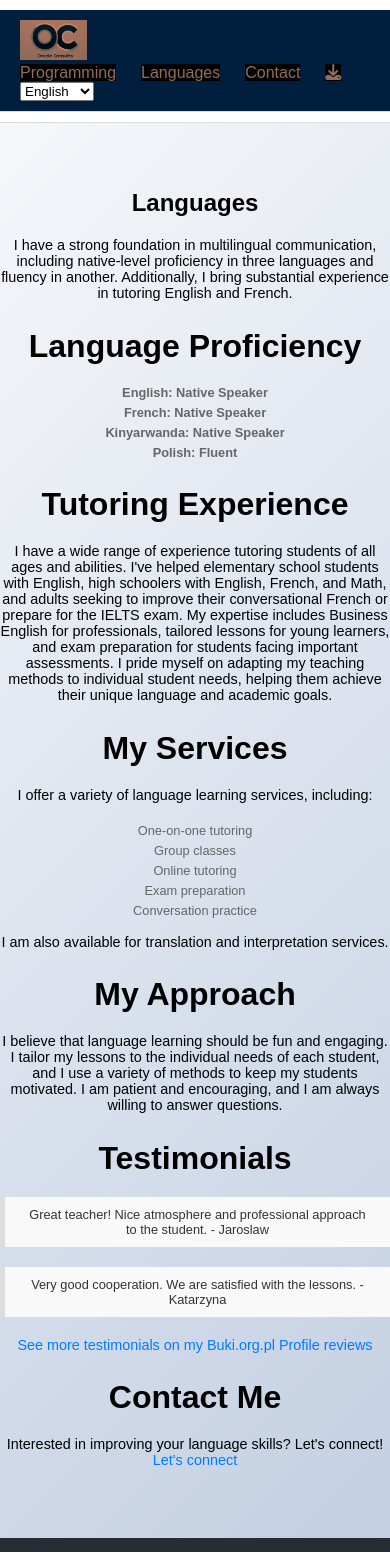
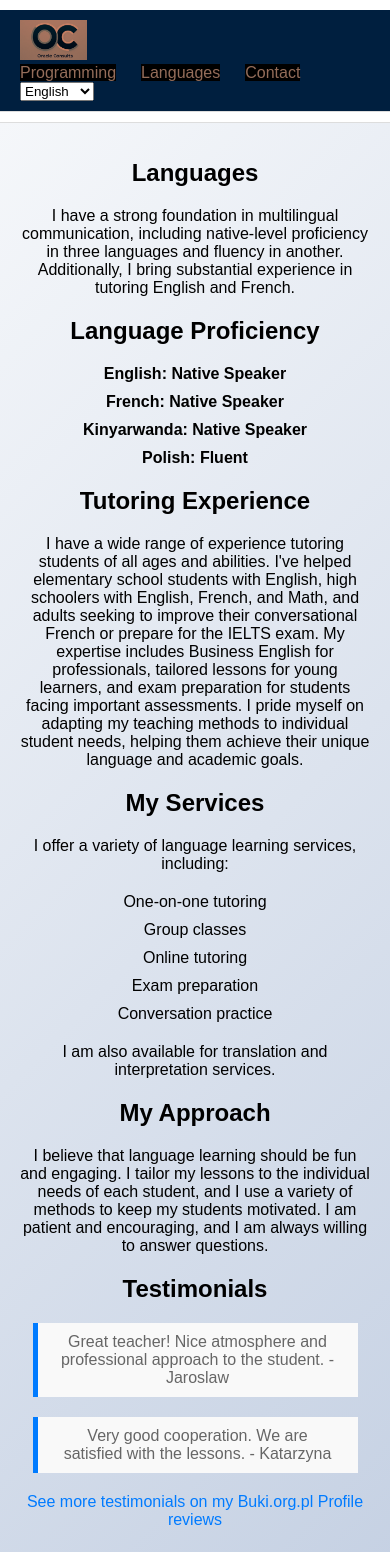
Before and after one commit to stere8/ocp-react, a React (Create React App) app: page /languages in a window 390 px wide. Shown: the top 1552 px of the page. Built offline with nearby package versions, Linux system fonts and the light colour scheme.

Commit message:
Buildoing up

```diff
--- a/src/Styles/Footer.css
+++ b/src/Styles/Footer.css
@@ -11,6 +11,7 @@ footer a {
   text-decoration: none;
   display: inline-flex;
   align-items: center;
+  word-wrap: break-word;
 }
 
 footer a i {
@@ -28,6 +29,7 @@ footer a:hover {
 .social-links a {
   margin: 0 10px;
   color: #61dafb;
+  word-wrap: break-word;
 }
 
 .social-links a:hover {
--- a/src/Styles/Home.css
+++ b/src/Styles/Home.css
@@ -9,12 +9,14 @@
   font-size: 3rem;
   margin-bottom: 20px;
   color: #000000; /* Black text color */
+  word-wrap: break-word;
 }
 
 .hero-section p {
   font-size: 1.2rem;
   margin-bottom: 20px;
   color: #000000; /* Black text color */
+  word-wrap: break-word;
 }
 
 .skills-section {
@@ -32,6 +34,7 @@
   margin: 10px;
   width: calc(33.333% - 20px);
   box-shadow: 0 4px 6px rgba(0, 0, 0, 0.1);
+  word-wrap: break-word;
 }
 
 .skill-box h3 {
--- a/src/Styles/Languages.css
+++ b/src/Styles/Languages.css
@@ -5,36 +5,47 @@
   text-align: center;
 }
 
-.hero-section-bis h1 {
-  font-size: 2.5rem;
+.hero-section-bis h1,
+.hero-section-bis h2 {
+  font-size: 2rem;
   margin-bottom: 20px;
   color: #000000; /* Black text color */
+  word-wrap: break-word;
 }
 
 .hero-section-bis p {
   font-size: 1.2rem;
   margin-bottom: 20px;
   color: #000000; /* Black text color */
+  word-wrap: break-word;
 }
 
 .hero-section-bis ul {
   list-style-type: none;
   padding: 0;
+  margin-bottom: 20px;
 }
 
 .hero-section-bis ul li {
-  font-size: 1rem;
-  color: #666;
-  margin-bottom: 5px;
+  font-size: 1.2rem;
+  color: #000000; /* Black text color */
+  margin-bottom: 10px;
+  word-wrap: break-word;
+}
+
+.hero-section-bis ul li strong {
+  color: #000000; /* Black text color */
 }
 
 .hero-section-bis blockquote {
-  font-size: 1rem;
-  color: #333;
-  margin: 20px 0;
+  font-size: 1.2rem;
+  color: #666;
+  margin: 20px auto;
   padding: 10px 20px;
-  border-left: 5px solid #ddd;
+  border-left: 5px solid #007bff;
   background: #f9f9f9;
+  width: 80%;
+  word-wrap: break-word;
 }
 
 .hero-section-bis a {
@@ -46,9 +57,16 @@
   text-decoration: underline;
 }
 
+.container {
+  max-width: 1200px;
+  margin: 0 auto;
+  padding: 20px;
+}
+
 @media (max-width: 768px) {
-  .hero-section-bis h1 {
-    font-size: 2rem;
+  .hero-section-bis h1,
+  .hero-section-bis h2 {
+    font-size: 1.5rem;
   }
 
   .hero-section-bis p {
@@ -56,28 +74,10 @@
   }
 
   .hero-section-bis ul li {
-    font-size: 0.9rem;
+    font-size: 1rem;
   }
 
   .hero-section-bis blockquote {
-    font-size: 0.9rem;
+    font-size: 1rem;
   }
 }
-
-@media (max-width: 480px) {
-  .hero-section-bis h1 {
-    font-size: 1.5rem;
-  }
-
-  .hero-section-bis p {
-    font-size: 0.9rem;
-  }
-
-  .hero-section-bis ul li {
-    font-size: 0.8rem;
-  }
-
-  .hero-section-bis blockquote {
-    font-size: 0.8rem;
-  }
-}
--- a/src/Styles/Programming.css
+++ b/src/Styles/Programming.css
@@ -9,12 +9,14 @@
   font-size: 2.5rem;
   margin-bottom: 20px;
   color: #000000; /* Black text color */
+  word-wrap: break-word;
 }
 
 .hero-section-bis p {
   font-size: 1.2rem;
   margin-bottom: 20px;
   color: #000000; /* Black text color */
+  word-wrap: break-word;
 }
 
 .technology {
@@ -31,6 +33,7 @@
   width: calc(50% - 20px);
   box-shadow: 0 4px 6px rgba(0, 0, 0, 0.1);
   text-align: left;
+  word-wrap: break-word;
 }
 
 .skill-box h1 {
--- a/src/components/Header.js
+++ b/src/components/Header.js
@@ -21,11 +21,6 @@ const Header = () => (
           <li className="nav-item">
             <Link className="nav-link" to="/contact">Contact</Link>
           </li>
-          <li className="nav-item">
-            <a className="nav-link" href="/docs/CV - Oreste BO+(EN).pdf" download="CV Oreste TWIZEYIMANA">
-              <i className="fa-solid fa-download"></i>
-            </a>
-          </li>
         </ul>
       </div>
       <Dropdown />
--- a/src/index.css
+++ b/src/index.css
@@ -17,7 +17,6 @@ code {
   background-color: #001F3F; /* Primary Color */
   border-bottom: 1px solid #ddd;
   padding: 10px 20px;
-  flex-wrap: wrap; /* Allow wrapping on small screens */
 }
 
 .navbar-brand img {
@@ -52,6 +51,7 @@ code {
   max-width: 1200px;
   margin: 0 auto;
   padding: 20px;
+  word-wrap: break-word;
 }
 
 @media (max-width: 768px) {
```
